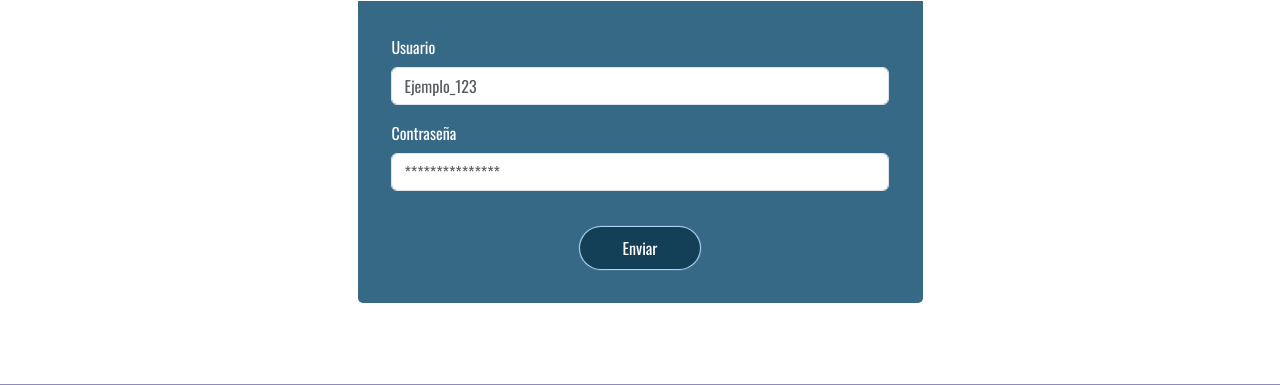
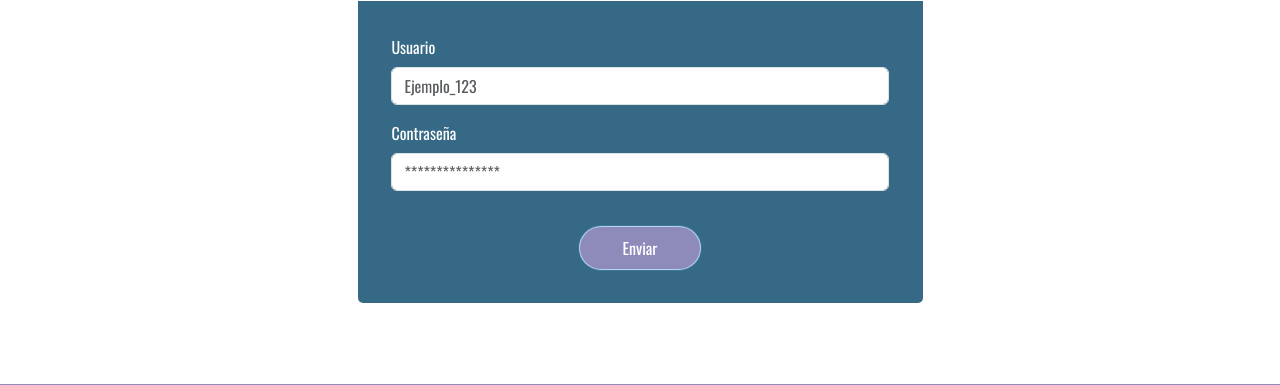
Before and after one commit to IsmaelH3030/PELUDOS_SHOP_3, a Django app: page /inicio/ in a window 1280 px wide. Shown: the part 396-781 px from the top of the page. Run offline with Django 5.2, Linux system fonts and the light colour scheme.

Commit message:
Update estilo.css

```diff
--- a/PELUDOS_SHOP_APP/static/css/estilo.css
+++ b/PELUDOS_SHOP_APP/static/css/estilo.css
@@ -150,7 +150,7 @@
   }
 
   .btn-light{
-    background-color: #133F57;
+    background-color: #8e8aba;
     color: white;
     border-radius: 30px;
     width: 120px;
```
